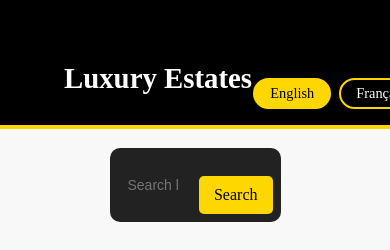
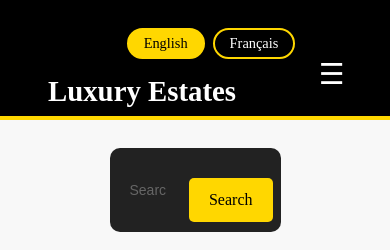
Before and after one commit to RogerLi-COSC/3P94, a React (Vite) app in the folder my-app/: page / in a window 390 px wide. Shown: the top 250 px of the page. Built offline with nearby package versions, Linux system fonts and the light colour scheme.

Commit message:
Best home page so far

```diff
--- a/my-app/src/components/Navbar.jsx
+++ b/my-app/src/components/Navbar.jsx
@@ -3,23 +3,11 @@ import { Link } from "react-router-dom";
 import "../styling/Navbar.css";
 
 export default function Navbar() {
+  const [isMenuOpen, setIsMenuOpen] = useState(false);
   const [language, setLanguage] = useState("English");
 
   return (
     <nav className="navbar">
-      <div className="nav-container">
-        <Link to="/" className="nav-logo">Luxury Estates</Link>
-
-        {/* Navigation Links */}
-        <ul className="nav-menu">
-          <li><Link to="/" className="nav-link">Home</Link></li>
-          <li><Link to="/search" className="nav-link">Search</Link></li>
-          <li><Link to="/agents" className="nav-link">Agents</Link></li>
-          <li><Link to="/messages" className="nav-link">Messages</Link></li>
-          <li><Link to="/profile" className="nav-link">Profile</Link></li>
-        </ul>
-
-        {/* Move Language Switcher Here */}
       <div className="language-switcher">
         <button
           className={language === "English" ? "active" : ""}
@@ -34,6 +22,26 @@ export default function Navbar() {
           Français
         </button>
       </div>
+
+      <div className="nav-container">
+        <Link to="/" className="nav-logo">Luxury Estates</Link>
+
+        {/* Hamburger Menu Button */}
+        <button
+          className="menu-toggle"
+          onClick={() => setIsMenuOpen(!isMenuOpen)}
+        >
+          ☰
+        </button>
+
+        {/* Navigation Links */}
+        <ul className={`nav-menu ${isMenuOpen ? "open" : ""}`}>
+          <li><Link to="/" className="nav-link" onClick={() => setIsMenuOpen(false)}>Home</Link></li>
+          <li><Link to="/search" className="nav-link" onClick={() => setIsMenuOpen(false)}>Search</Link></li>
+          <li><Link to="/agents" className="nav-link" onClick={() => setIsMenuOpen(false)}>Agents</Link></li>
+          <li><Link to="/messages" className="nav-link" onClick={() => setIsMenuOpen(false)}>Messages</Link></li>
+          <li><Link to="/profile" className="nav-link" onClick={() => setIsMenuOpen(false)}>Profile</Link></li>
+        </ul>
       </div>
     </nav>
   );
--- a/my-app/src/styling/Home.css
+++ b/my-app/src/styling/Home.css
@@ -18,29 +18,38 @@
 
 .search-bar {
   display: flex;
+  align-items: center; /* Ensures vertical alignment */
   gap: 10px;
   width: 50%;
 }
 
 .search-bar input {
   flex: 1;
-  padding: 10px;
+  padding: 12px;
   border: 1px solid #ccc;
   border-radius: 5px;
-  background-color: white; /* Ensures search input has a white background */
-  color: black; /* Text remains readable */
+  background-color: white;
+  color: black;
+  height: 44px; /* Set explicit height */
 }
 
+/* Also ensure no inherited styles override it */
+.search-bar input::placeholder {
+  color: #666 !important; /* Light gray for placeholder text */
+}
 
 .search-bar button {
   background-color: gold;
   color: black;
   border: none;
-  padding: 10px 15px;
+  padding: 12px 20px; /* Increase padding for better alignment */
   border-radius: 5px;
   cursor: pointer;
+  height: 44px; /* Ensure same height as input */
+  display: flex;
+  align-items: center;
+  justify-content: center;
 }
-
 .filter-buttons {
   display: flex;
   gap: 10px;
--- a/my-app/src/styling/Navbar.css
+++ b/my-app/src/styling/Navbar.css
@@ -100,13 +100,16 @@
         display: block; /* Show the button on small screens */
     }
 
+    .navbar {
+        padding: 0.5rem 0.5rem 0.5rem 1rem; /* Reduced padding */
+    }
     .nav-menu {
         display: none;
         flex-direction: column;
         position: absolute;
         top: 0;
         right: 0;
-        background: #4d2020; /* Black Background */
+        background: #000000; /* Black Background */
         width: 100vw;
         height: 100vh;
         padding-top: 3rem;
@@ -120,7 +123,6 @@
     /* Move the language buttons inside the menu for mobile */
     .language-switcher {
         position: static;
-        margin-top: 10px;
         justify-content: center;
     }
 }
```
Lines whose indentation alone changed are shown as unchanged.
